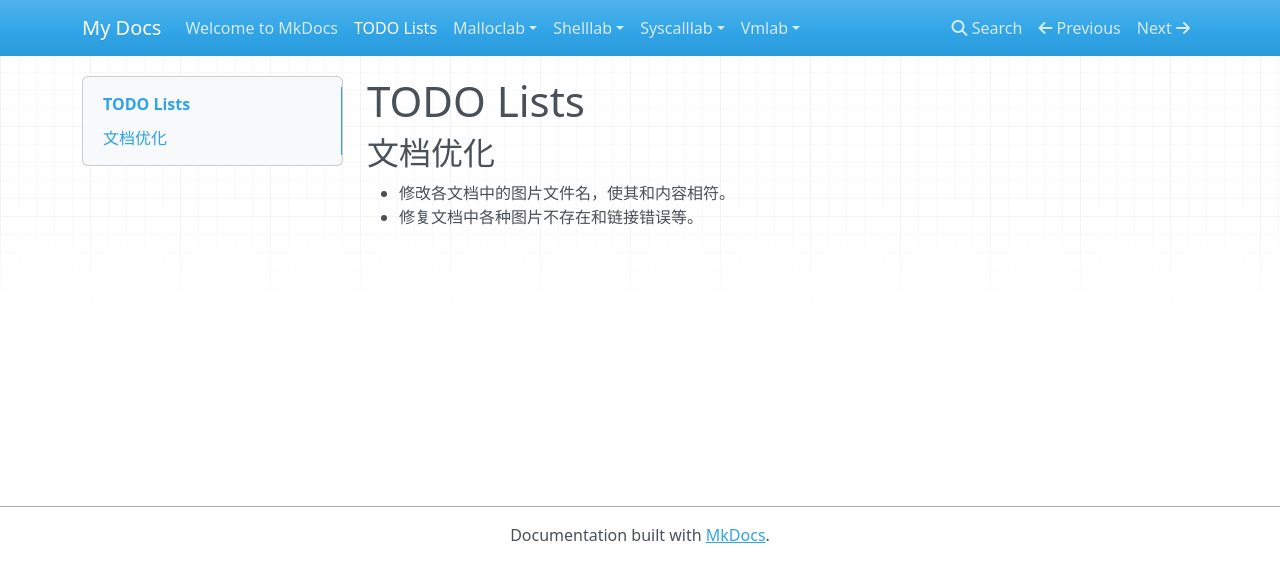
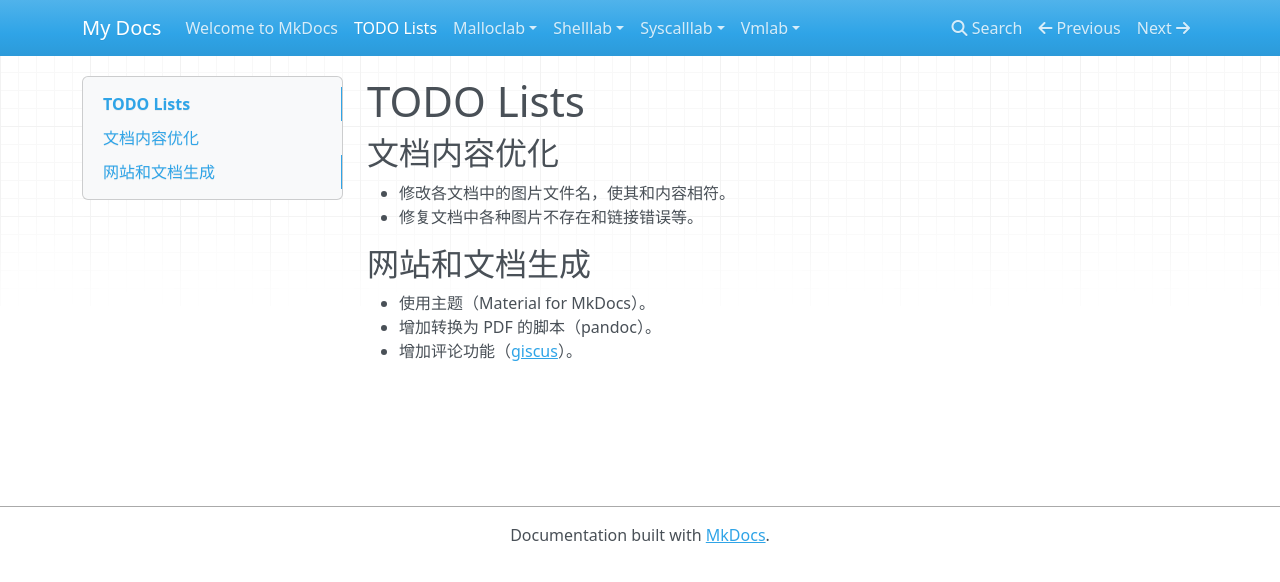
Before and after one commit to stdlibstring/oslab-docs, an MkDocs documentation site: the page built from docs/todo.md, in a window 1280 px wide. Shown: the top 582 px of the page. Built offline with MkDocs 1.6.1, drawn with Linux system fonts in a browser that asks for light colours; nearby versions of some CDN libraries.

Commit message:
update readme and todo

```diff
--- a/docs/todo.md
+++ b/docs/todo.md
@@ -1,6 +1,13 @@
 # TODO Lists
 
-## 文档优化
+## 文档内容优化
 
 * 修改各文档中的图片文件名，使其和内容相符。
 * 修复文档中各种图片不存在和链接错误等。
+
+
+## 网站和文档生成
+
+* 使用主题（Material for MkDocs）。
+* 增加转换为 PDF 的脚本（pandoc）。
+* 增加评论功能（[giscus](https://giscus.app/zh-CN)）。
```
Also changed, not shown: README.md (+15 -0 lines).
